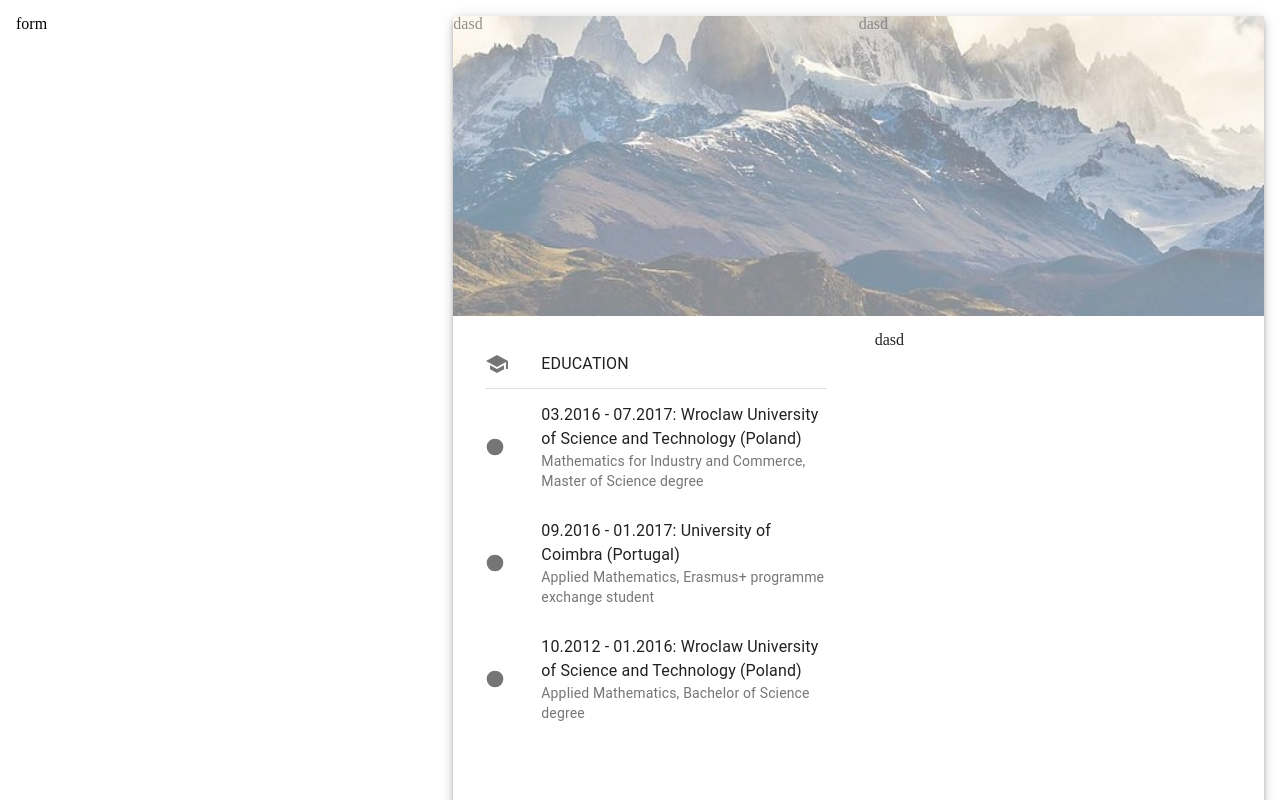
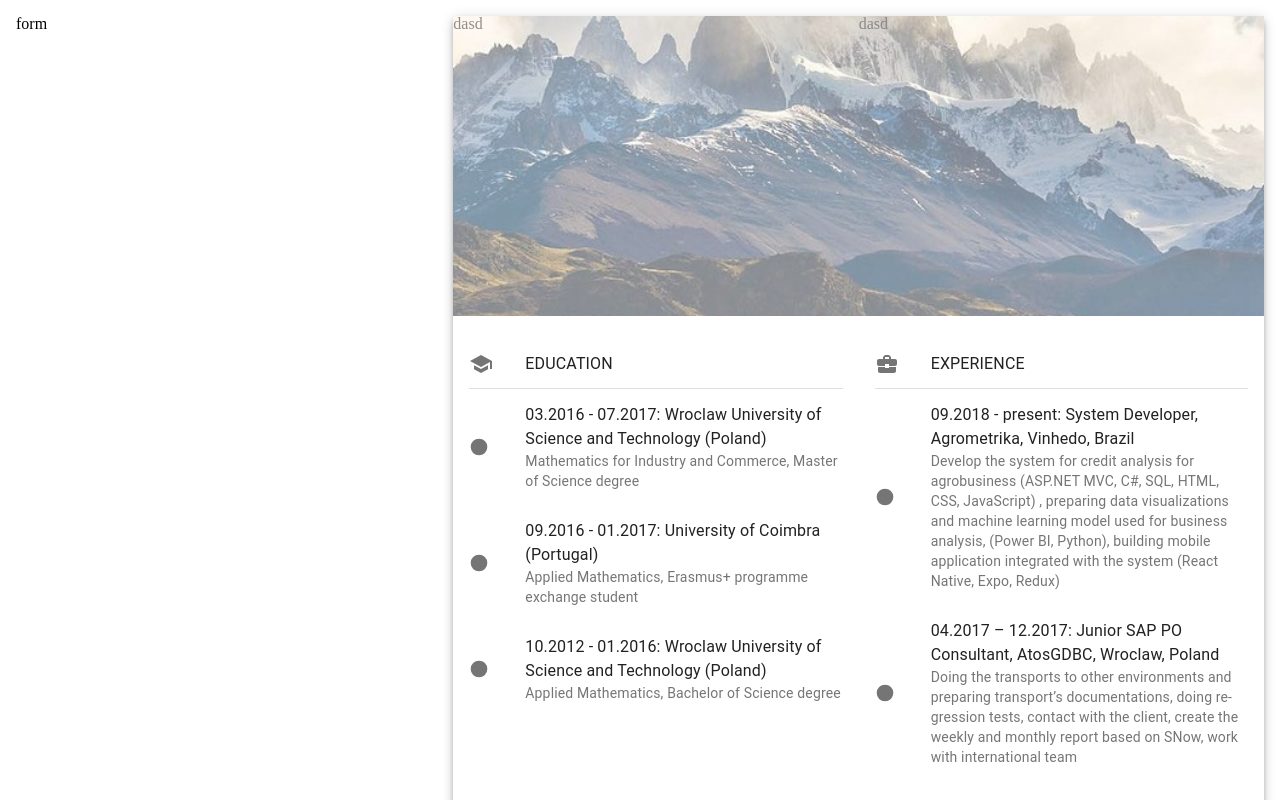
Before and after one commit to goskan93/curriculum-vitae, a React (Create React App) app: page / in a window 1280 px wide. Shown: the top 800 px of the page. Built offline with nearby package versions, Linux system fonts and the light colour scheme.

Commit message:
add experience section

```diff
--- a/src/views/Curriculum.js
+++ b/src/views/Curriculum.js
@@ -2,7 +2,7 @@ import React from "react";
 import Paper from "@material-ui/core/Paper";
 import BackgroundImage from "../components/backgroundImage";
 import { Grid } from "@material-ui/core";
-import { Header, Education } from "./index";
+import { Header, Education, Experience } from "./index";
 
 //TODO: remove opacity from child
 function Curriculum(props) {
@@ -16,11 +16,11 @@ function Curriculum(props) {
         </Grid>
         <Grid item xs={12}>
           <Grid container>
-            <Grid item xs={6} style={{ padding: "1rem" }}>
+            <Grid item xs={6} style={{ padding: "1rem 0" }}>
               <Education />
             </Grid>
-            <Grid item xs={6} style={{ padding: "1rem" }}>
-              dasd
+            <Grid item xs={6} style={{ padding: "1rem 0" }}>
+              <Experience />
             </Grid>
           </Grid>
         </Grid>
--- a/src/views/Education.js
+++ b/src/views/Education.js
@@ -1,5 +1,5 @@
 import React from "react";
-import { Grid, Divider } from "@material-ui/core";
+import Grid from "@material-ui/core/Grid";
 import SchoolIcon from "@material-ui/icons/School";
 import { Section } from "../components/index";
 import { connect } from "react-redux";
--- /dev/null
+++ b/src/views/Experience.js
@@ -0,0 +1,27 @@
+import React from "react";
+import Grid from "@material-ui/core/Grid";
+import BusinessCenterIcon from "@material-ui/icons/BusinessCenter";
+import { Section } from "../components/index";
+import { connect } from "react-redux";
+
+function Experience(props) {
+  const { experience } = props;
+  return (
+    <Grid container>
+      <Grid item xs={12}>
+        <Section
+          title="EXPERIENCE"
+          listInfo={experience}
+          icon={<BusinessCenterIcon />}
+        />
+      </Grid>
+    </Grid>
+  );
+}
+function mapStateToProps({ form }, _) {
+  return {
+    experience: form.experience
+  };
+}
+
+export default connect(mapStateToProps)(Experience);
--- a/src/views/index.js
+++ b/src/views/index.js
@@ -2,5 +2,6 @@ import Curriculum from "./Curriculum";
 import Education from "./Education";
 import Header from "./Header";
 import Home from "./Home";
+import Experience from "./Experience";
 
-export { Curriculum, Education, Header, Home };
+export { Curriculum, Education, Header, Home, Experience };
```
